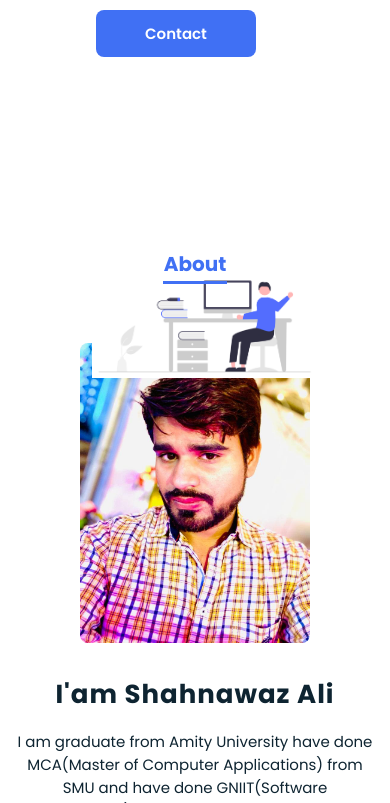
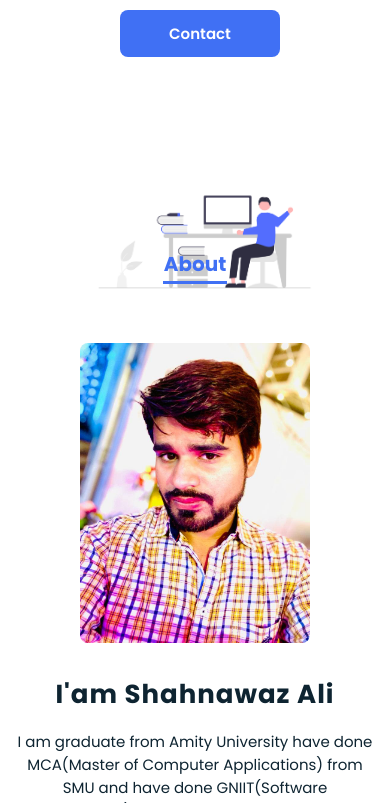
Before and after one commit to shahnawaza75/shahnawaza75.github.io, a plain HTML site: page index.html in a window 390 px wide. Shown: the part 297-1100 px from the top of the page. Drawn offline with nearby package versions, Linux system fonts and the light colour scheme.

Commit message:
Update styles.css

```diff
--- a/assets/css/styles.css
+++ b/assets/css/styles.css
@@ -567,7 +567,7 @@ img {
     justify-content: center;
     width: 220px;
     right: 20%;
-    bottom: 20%;
+    bottom: 30%;
     align-content: center;
     margin: 0;
   }
@@ -588,6 +588,6 @@ img {
   .b2{
 
     justify-self: center;
-    margin-left: 5rem;
+    margin-left: 6.5rem;
   }
 }
```
